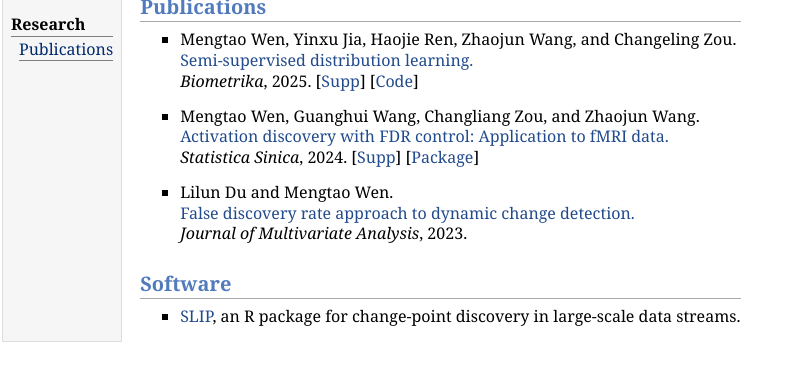
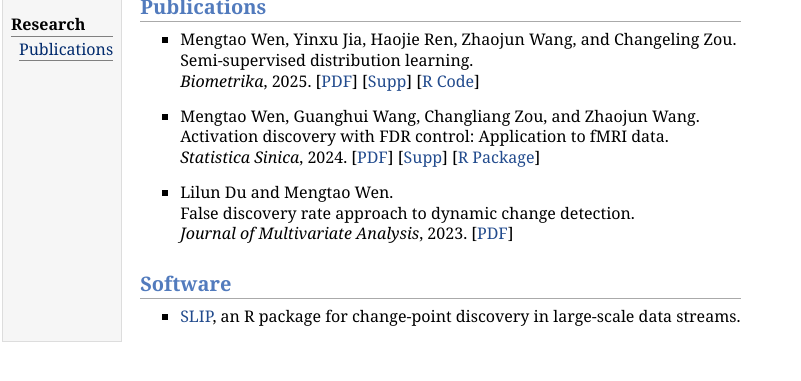
Before and after one commit to mtwen/mengtaow.github.io, a plain HTML site: page publication.html in a window 1280 px wide. Shown: the part 79-460 px from the top of the page, without its empty margins (0-801 px from the left). Drawn offline with Linux system fonts and the light colour scheme.

Commit message:
Update links.

```diff
--- a/publication.html
+++ b/publication.html
@@ -24,20 +24,20 @@
 <h2>Publications</h2>
 <ul>
 <li><p>Mengtao Wen, Yinxu Jia, Haojie Ren, Zhaojun Wang, and Changeling Zou.<br />
-<a href="./documents/BASD24.pdf">Semi-supervised distribution learning.</a> <br />
-<i>Biometrika</i>, 2025.  [<a href="./documents/BASD24s.pdf">Supp</a>] [<a href="https://github.com/mtwen/BASD">Code</a>]</p>
+Semi-supervised distribution learning. <br />
+<i>Biometrika</i>, 2025.  [<a href="./documents/BASD24.pdf">PDF</a>] [<a href="./documents/BASD24s.pdf">Supp</a>] [<a href="https://github.com/mtwen/BASD">R Code</a>]</p>
 </li>
 </ul>
 <ul>
 <li><p>Mengtao Wen, Guanghui Wang, Changliang Zou, and Zhaojun Wang. <br />
-<a href="./documents/SLIP22.pdf">Activation discovery with FDR control: Application to fMRI data.</a> <br />
-<i>Statistica Sinica</i>, 2024.  [<a href="./documents/SLIP22s.pdf">Supp</a>] [<a href="https://github.com/mtwen/SLIP">Package</a>]</p>
+Activation discovery with FDR control: Application to fMRI data. <br />
+<i>Statistica Sinica</i>, 2024. [<a href="./documents/SLIP22.pdf">PDF</a>] [<a href="./documents/SLIP22s.pdf">Supp</a>] [<a href="https://github.com/mtwen/SLIP">R Package</a>]</p>
 </li>
 </ul>
 <ul>
 <li><p>Lilun Du and Mengtao Wen. <br />
-<a href="./documents/PADD23.pdf">False discovery rate approach to dynamic change detection.</a> <br />
-<i>Journal of Multivariate Analysis</i>, 2023.</p>
+False discovery rate approach to dynamic change detection. <br />
+<i>Journal of Multivariate Analysis</i>, 2023. [<a href="./documents/PADD23.pdf">PDF</a>]</p>
 </li>
 </ul>
 <h2>Software</h2>
```
Also changed, not shown: 1 other file.
